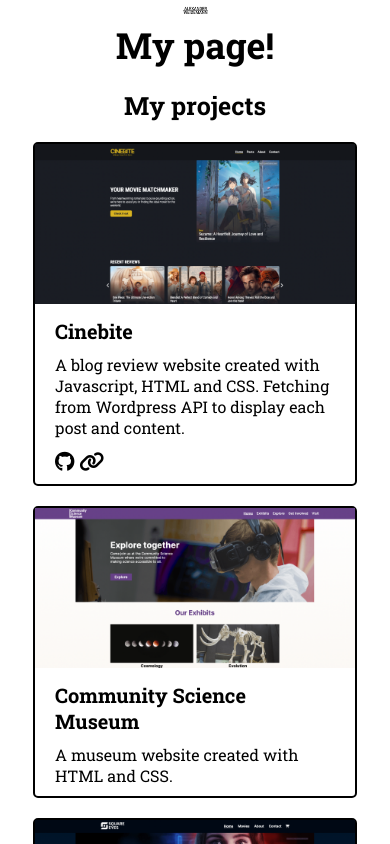
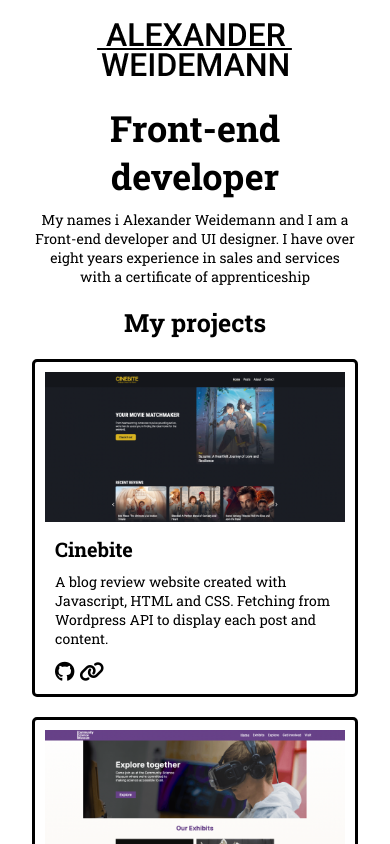
Before and after one commit to Zaracki/Portfolio, a plain HTML site: page index.html in a window 390 px wide. Shown: the top 844 px of the page. Drawn offline with Linux system fonts and the light colour scheme.

Commit message:
responsive

```diff
--- a/index.html
+++ b/index.html
@@ -15,8 +15,9 @@
     <img src="/images/Frame 6.png">
   </header>
   <main>
-    <section>
-      <h1>My page!</h1>
+    <section class="about-section">
+      <h1>Front-end developer</h1>
+      <p>My names i Alexander Weidemann and I am a Front-end developer and UI designer. I have over eight years experience in sales and services with a certificate of apprenticeship</p>
     </section>
     <section class="projects-section">
       <h2>My projects</h2>
--- a/style.css
+++ b/style.css
@@ -21,7 +21,10 @@ footer {
 
 p {
   font-size: 16px;
+  font-weight: 400;
+
 }
+
 
 h1 {
   font-size: 36px;
@@ -35,19 +38,26 @@ h2 {
 h3 {
   font-size: 20px;
   margin-bottom: 10px;
+  font-weight: 700;
 }
 
 header{
   text-align: center;
 }
 
-header img {
-  width: 10%;
-  height: 10%;
-}
+
 
 h2 {
   margin: 20px 0px 20px 0px;
+}
+
+.about-section {
+  text-align: center;
+  max-width: 1000px;
+}
+
+.about-section p {
+  margin-top: 10px;
 }
 
 .card-wrap {
@@ -58,13 +68,15 @@ h2 {
 }
 
 .card {
-  border: solid 2px;
+  border: solid 3px #000000;
   max-width: 420px;
   border-radius: 5px;
 }
 
 .card img {
   overflow: hidden;
+  max-width: 400px;
+  padding: 10px 10px 0px 10px;
 }
 
 .card-info {
@@ -77,7 +89,7 @@ h2 {
 }
 
 .icon-links i {
-  color: black;
+  color: #000000;
   cursor: pointer;
 }
 
@@ -106,17 +118,25 @@ footer p {
 
 @media (max-width: 1320px) {
   .card-wrap {
-    display: flex;
     flex-direction: column;
-    justify-content: center;
-    gap: 20px;
+  }
+  .about-section p{
+    max-width: 420px;
   }
 }
 
 @media (max-width: 420px) {
 
+  p {
+    font-size: 14px;
+  }
+
   .card,
-  .card img {
+  .about-section {
     max-width: 320px;
   }
+
+  .card img {
+    max-width: 300px;
+  }
 }
```
Also changed, not shown: images/Frame 6-2.png (added).
